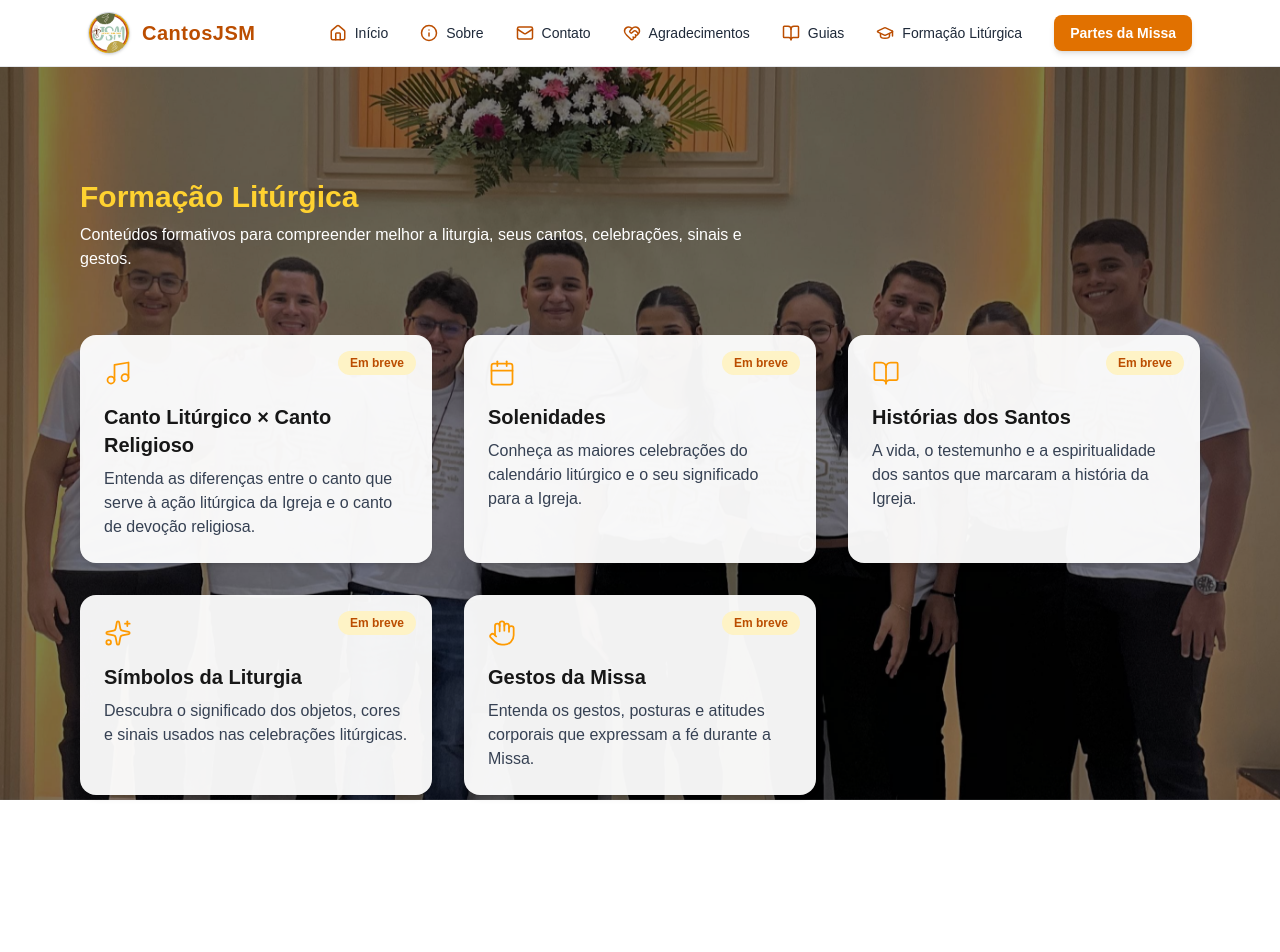
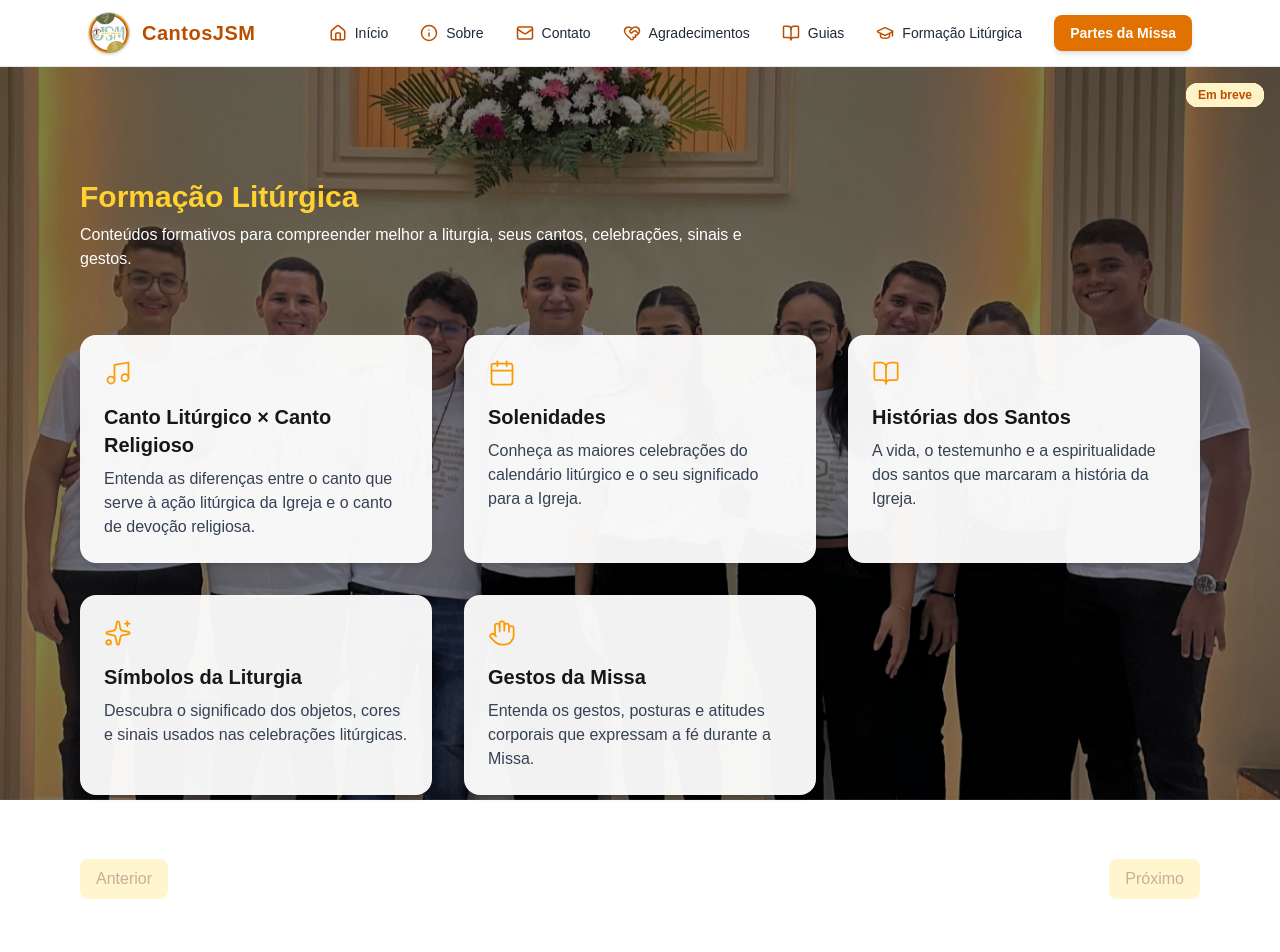
Before and after one commit to robsonalbuquerquedev/cantosjsm, a Next.js app: page /formacao-liturgica in a window 1280 px wide. Shown: the top 952 px of the page. Built offline with nearby package versions, Linux system fonts and the light colour scheme.

Commit message:
update: component FormacaoLiturgica.tsx

```diff
--- a/src/components/FormacaoLiturgica.tsx
+++ b/src/components/FormacaoLiturgica.tsx
@@ -1,30 +1,31 @@
 "use client";
 
+import { useState } from "react";
 import { motion } from "framer-motion";
-import {
-    Music,
-    Calendar,
-    BookOpen,
-    Sparkles,
-    Hand,
-} from "lucide-react";
-
+import { Music, Calendar, BookOpen, Sparkles, Hand, Star } from "lucide-react";
 import { formacaoData } from "@/data/formacaoData";
 
-const cardVariants = {
-    hidden: { opacity: 0, y: 24 },
-    visible: { opacity: 1, y: 0 },
-};
+const ITEMS_PER_PAGE = 6;
 
 const iconMap: Record<string, React.ElementType> = {
     "Canto Litúrgico × Canto Religioso": Music,
     Solenidades: Calendar,
+    "Dia de Reis (Epifania do Senhor)": Star,
     "Histórias dos Santos": BookOpen,
     "Símbolos da Liturgia": Sparkles,
     "Gestos da Missa": Hand,
 };
 
 export default function FormacaoLiturgica() {
+    const [currentPage, setCurrentPage] = useState(0);
+
+    const totalPages = Math.ceil(formacaoData.length / ITEMS_PER_PAGE);
+
+    const paginatedData = formacaoData.slice(
+        currentPage * ITEMS_PER_PAGE,
+        currentPage * ITEMS_PER_PAGE + ITEMS_PER_PAGE
+    );
+
     return (
         <>
             {/* Cabeçalho */}
@@ -32,7 +33,7 @@ export default function FormacaoLiturgica() {
                 className="col-span-full mb-8"
                 initial={{ opacity: 0, y: -20 }}
                 animate={{ opacity: 1, y: 0 }}
-                transition={{ duration: 0.6, ease: "easeOut" }}
+                transition={{ duration: 0.6 }}
             >
                 <h1 className="text-3xl font-bold text-amber-300">
                     Formação Litúrgica
@@ -43,38 +44,22 @@ export default function FormacaoLiturgica() {
                 </p>
             </motion.header>
 
-            {formacaoData.map((item, index) => {
+            {/* Cards */}
+            {paginatedData.map((item, index) => {
                 const Icon = iconMap[item.title];
 
                 return (
                     <motion.article
                         key={item.title}
-                        className="
-                            relative
-                            bg-white/95
-                            rounded-2xl
-                            shadow-md
-                            p-6
-                            opacity-90
-                            cursor-not-allowed
-                            hover:shadow-lg
-                            transition-shadow
-                        "
-                        variants={cardVariants}
-                        initial="hidden"
-                        animate="visible"
-                        transition={{
-                            duration: 0.5,
-                            ease: "easeOut",
-                            delay: index * 0.1,
-                        }}
+                        className="bg-white/95 rounded-2xl shadow-md p-6 opacity-90 cursor-not-allowed"
+                        initial={{ opacity: 0, y: 24 }}
+                        animate={{ opacity: 1, y: 0 }}
+                        transition={{ delay: index * 0.1 }}
                     >
-                        {/* Badge */}
                         <span className="absolute top-4 right-4 text-xs font-semibold text-amber-700 bg-amber-100 px-3 py-1 rounded-full">
                             Em breve
                         </span>
 
-                        {/* Ícone */}
                         {Icon && (
                             <div className="mb-4 text-amber-500">
                                 <Icon size={28} strokeWidth={1.5} />
@@ -91,6 +76,29 @@ export default function FormacaoLiturgica() {
                     </motion.article>
                 );
             })}
+
+            {/* Navegação */}
+            <div className="col-span-full flex justify-between mt-8">
+                <button
+                    onClick={() => setCurrentPage((p) => Math.max(p - 1, 0))}
+                    disabled={currentPage === 0}
+                    className="px-4 py-2 rounded-lg bg-amber-200 text-amber-900 disabled:opacity-40 cursor-pointer"
+                >
+                    Anterior
+                </button>
+
+                <button
+                    onClick={() =>
+                        setCurrentPage((p) =>
+                            Math.min(p + 1, totalPages - 1)
+                        )
+                    }
+                    disabled={currentPage === totalPages - 1}
+                    className="px-4 py-2 rounded-lg bg-amber-200 text-amber-900 disabled:opacity-40 cursor-pointer"
+                >
+                    Próximo
+                </button>
+            </div>
         </>
     );
 }
```
